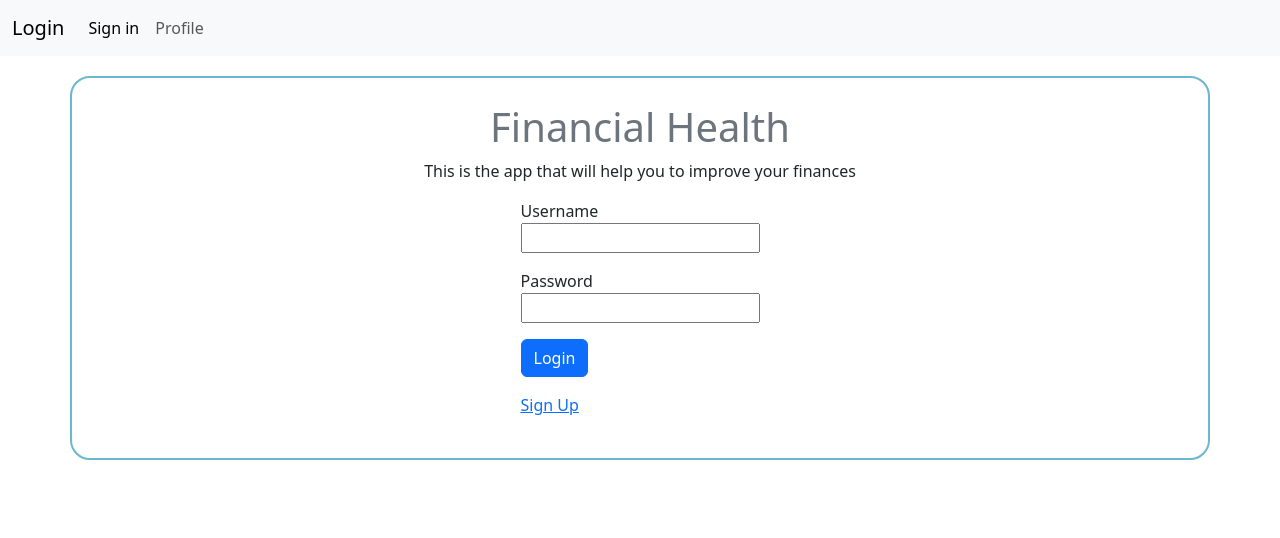
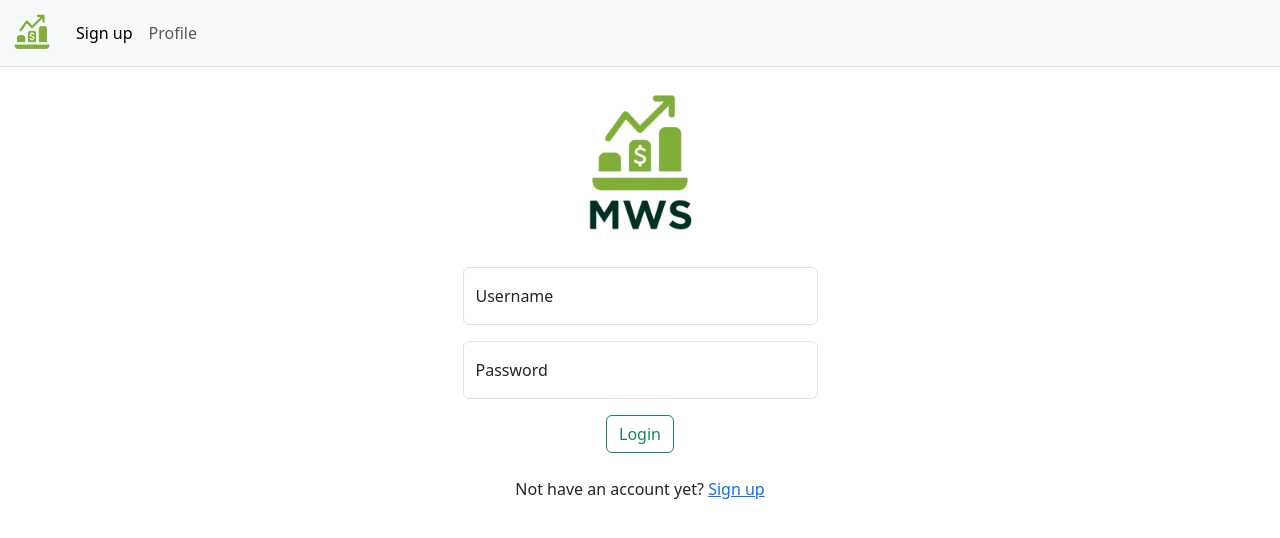
Before and after one commit to alejohenaoe/flask-app, a Flask app: a page that uses templates/base.html in a window 1280 px wide. Shown: the top 538 px of the page. Run offline with Flask 3, Linux system fonts and the light colour scheme.

Commit message:
UI Improved, Modals for adding income and outcome

```diff
--- a/app.py
+++ b/app.py
@@ -73,13 +73,32 @@ def logged_in(username):
         flash('You need to log in first', 'info')
         return redirect(url_for('home'))
 
+    # Setting the forms to send to the modals
+    income_form = TransactionForm()
+    income_form.type.choices = income_choices
+
+    outcome_form = TransactionForm()
+    outcome_form.type.choices = outcome_choices
+
+    if request.method == "POST":
+        if income_form.validate_on_submit():
+            add_income(income_form)
+            return redirect(url_for('logged_in', username=username))
+
+        elif outcome_form.validate_on_submit():
+            add_outcome(outcome_form)
+            return redirect(url_for('logged_in', username=username))
+
+        else:
+            flash('Faild to complete, check inputs', 'error')
+            return redirect(url_for('logged_in', username=username))
+
+
     incomes = Income.query.filter_by(user_id=current_user.id).all()
     outcomes = Outcome.query.filter_by(user_id=current_user.id).all()
 
     total_income = sum([income.amount for income in incomes])
     total_outcome = sum([outcome.amount for outcome in outcomes])
-
-
 
     # Creating the figure to show the income vs outcome
     ## Setting the grid style of the plot
@@ -112,7 +131,14 @@ def logged_in(username):
     plt.savefig('static/plot.png')
     plt.close(fig)
 
-    return render_template('logged_in.html', user=current_user, total_income=total_income, total_outcome=total_outcome, plot_url=url_for('static', filename='plot.png'))
+    return render_template('logged_in.html',
+                           user=current_user,
+                           total_income=total_income,
+                           total_outcome=total_outcome,
+                           plot_url=url_for('static', filename='plot.png'),
+                           income_form=income_form,
+                           outcome_form=outcome_form
+                           )
 
 
 @app.route('/register', methods=['GET', 'POST'])
@@ -195,58 +221,42 @@ def delete_user(username):
 
     return render_template('delete_user.html', user=user_to_delete, form=delete_form)
 
+## -- Next comented becouse modal was added to logged_in endpoint --
 # Route to add an income
-@app.route('/add_income/<username>', methods=['GET', 'POST'])
-@login_required
-def add_income(username):
+# @app.route('/add_income/<username>', methods=['GET', 'POST'])
+# @login_required
+def add_income(income_form):
 
-    income_form = TransactionForm()
-    income_form.type.choices = income_choices
+    new_income = Income(
+        user_id = current_user.id,
+        amount = income_form.amount.data,
+        type = income_form.type.data,
+        description = income_form.description.data
+        )
 
-    if request.method == 'POST':
-        if income_form.validate_on_submit():
+    db.session.add(new_income)
+    db.session.commit()
+    flash('Income added successfully', 'success')
+    return redirect(url_for('logged_in', username=current_user.username))
 
-            new_income = Income(
-                user_id = current_user.id,
-                amount = income_form.amount.data,
-                type = income_form.type.data,
-                description = income_form.description.data
-            )
-            db.session.add(new_income)
-            db.session.commit()
-            flash('Income added successfully', 'success')
-            return redirect(url_for('logged_in', username=current_user.username))
-        else:
-            flash('Failed to add income. Please check your input.', 'danger')
-
-    return render_template('add_income.html', form=income_form)
+    # return render_template('add_income.html', form=income_form)
 
 # Route to add an outcome
-@app.route('/add_outcome/<username>', methods=['GET', 'POST'])
-@login_required
-def add_outcome(username):
+# @app.route('/add_outcome/<username>', methods=['GET', 'POST'])
+# @login_required
+def add_outcome(outcome_form):
 
-    outcome_form = TransactionForm()
-    outcome_form.type.choices = outcome_choices
+    new_outcome = Outcome(
+        user_id = int(current_user.id),
+        amount = outcome_form.amount.data,
+        type = outcome_form.type.data,
+        description = outcome_form.description.data
+        )
 
-    if request.method == 'POST':
-        if outcome_form.validate_on_submit():
-
-            new_outcome = Outcome(
-                user_id = int(current_user.id),
-                amount = outcome_form.amount.data,
-                type = outcome_form.type.data,
-                description = outcome_form.description.data
-            )
-
-            db.session.add(new_outcome)
-            db.session.commit()
-            flash('Outcome added successfully', 'success')
-            return redirect(url_for('logged_in', username=current_user.username))
-        else:
-            flash('Failed to add income. Please check your input.', 'danger')
-
-    return render_template('add_outcome.html', form=outcome_form)
+    db.session.add(new_outcome)
+    db.session.commit()
+    flash('Outcome added successfully', 'success')
+    return redirect(url_for('logged_in', username=current_user.username))
 
 # Functions to delete and edit incomes
 @app.route('/delete_income/<int:id>', methods=['GET', 'POST'])
--- a/static/styles.css
+++ b/static/styles.css
@@ -13,15 +13,6 @@
     text-align: center;
 }
 
-.container {
-    border: 2px solid #1d92b5a8;
-    width: 40%;
-    border-radius: 20px;
-    padding: 25px;
-    margin: 20px;
-    place-items: center;
-}
-
 .background-success {
     background-color: rgb(99, 196, 99, 0.8);
     border-radius: 15px;
@@ -29,7 +20,7 @@
 }
 
 .background-warning {
-    background-color: rgba(255, 255, 0, 0.8);
+    background-color: rgba(0, 42, 255, 0.507);
     border-radius: 15px;
     margin: 10px;
 }
@@ -39,3 +30,7 @@
     border-radius: 15px;
     margin: 10px;
 }
+
+.form-width {
+    width: 540px;
+}
--- a/templates/add_income.html
+++ b/templates/add_income.html
@@ -1,5 +1,3 @@
-{% extends "base.html" %}
-
 {% block content %}
 <h2 class="text-success">Add Income</h2>
 <form method="POST">
--- a/templates/base.html
+++ b/templates/base.html
@@ -3,17 +3,25 @@
 <head>
     <meta charset="UTF-8">
     <meta name="viewport" content="width=device-width, initial-scale=1.0">
-    <title>Financial Health App</title>
+    <title>MWS App | (Money Well Spent)</title>
+    <!-- css -->
     <link rel="stylesheet" type="text/css" href="{{ url_for('static', filename='styles.css') }}">
+    <!-- Bootstrap js -->
     <link href="https://cdn.jsdelivr.net/npm/bootstrap@5.3.0-alpha1/dist/css/bootstrap.min.css" rel="stylesheet">
+    <!-- Page icon -->
+    <link rel="icon" type="image/x-icon" href="static/images/icon.png">
+    <!-- Bootstrap buttons -->
+    <link rel="stylesheet" href="https://cdn.jsdelivr.net/npm/bootstrap-icons@1.11.3/font/bootstrap-icons.min.css">
 
 </head>
 <body>
 
     <!-- Navbar-->
-    <nav class="navbar navbar-expand-lg bg-body-tertiary">
+    <nav class="navbar navbar-expand-lg bg-light border-bottom border-body" data-bs-theme="light">
         <div class="container-fluid">
-          <a class="navbar-brand" href="{{ url_for('home')}}">Login</a>
+          <a class="navbar-brand" href="{{ url_for('home')}}">
+            <img src=" {{ url_for('static', filename='images/icon.png') }}" width="40px">
+          </a>
           <button class="navbar-toggler" type="button" data-bs-toggle="collapse" data-bs-target="#navbarNavDropdown" aria-controls="navbarNavDropdown" aria-expanded="false" aria-label="Toggle navigation">
             <span class="navbar-toggler-icon"></span>
           </button>
@@ -21,7 +29,7 @@
             <ul class="navbar-nav me-auto mb-2 mb-lg-0">
               {% if not current_user.is_active %}
               <li class="nav-item">
-                <a class="nav-link active" aria-current="page" href="{{ url_for('register')}}">Sign in</a>
+                <a class="nav-link active" aria-current="page" href="{{ url_for('register')}}">Sign up</a>
               </li>
               {% endif %}
               <li class="nav-item">
--- a/templates/index.html
+++ b/templates/index.html
@@ -1,29 +1,26 @@
 {% extends 'base.html' %}
 
-{% block nav%}
-    {{ super() }}
-    <a class="nav-link active" aria-current="page" href="{{ url_for('home')}}">Home</a>
-{% endblock %}
-
 {% block content %}
-    <div class="container">
-        <h1 class="text-secondary">Financial Health</h1>
-        <p>This is the app that will help you to improve your finances</p>
-        <div>
+    <div class="container text-center">
+        <div><img src="{{ url_for('static', filename='images/logo.png') }}" width=200px></div>
+        <div class="text-center">
             <form method="POST">
                 {{ form.hidden_tag() }}
-                <p>
-                    {{ form.username.label }} <br> {{ form.username() }}
-                </p>
-                <p>
-                    {{ form.password.label }} <br> {{ form.password() }}
-                </p>
-                <p>
-                    {{ form.submit(class='btn btn-primary') }}
-                </p>
-                <p>
-                    <a href="{{ url_for('register') }}">Sign Up</a>
-                </p>
+                <div class="form-floating mb-3 mx-auto" style="max-width: 355px;">
+                    {{ form.username(class="form-control", id="floatingInput", placeholder="ph") }}
+                    <label for="floatingInput">{{ form.username.label.text }}</label>
+                </div>
+                <div class="form-floating mb-3 mx-auto" style="max-width: 355px;">
+                    {{ form.password(class="form-control", id="floatingInput", placeholder="ph") }}
+                    <label for="floatingInput">{{ form.password.label.text }}</label>
+                </div>
+                <div>
+                    {{ form.submit(class='btn btn-outline-success') }}
+                </div>
+                <div>
+                    <br>
+                    Not have an account yet? <a href="{{ url_for('register') }}"> Sign up</a>
+                </div>
             </form>
         </div>
     </div>
```
Also changed, not shown: templates/logged_in.html (+89 -34 lines), templates/register.html (+16 -10 lines), static/images/icon.png (added), static/images/logo.png (added), static/plot.png, var/app-instance/fhData.db.
